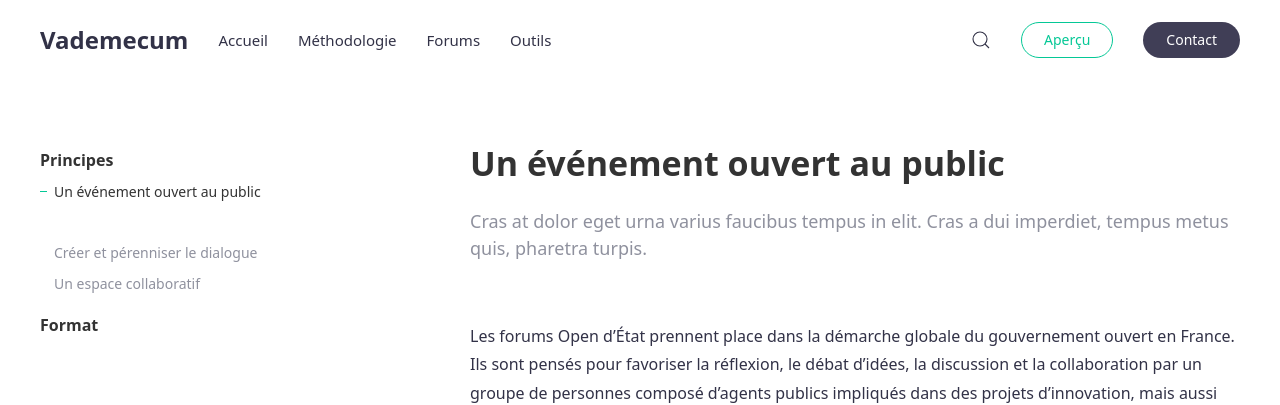
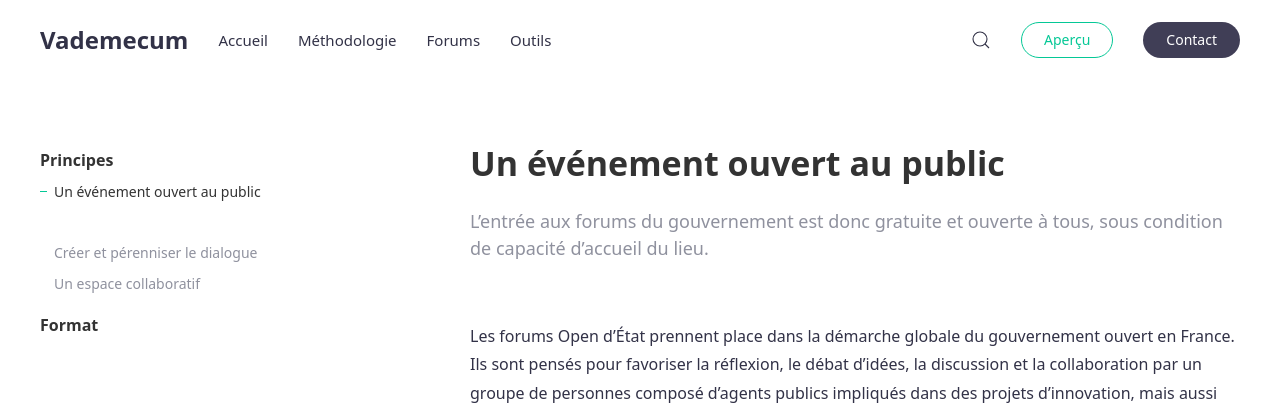
Before and after one commit to datactivist/vademecum, a Jekyll site: the page built from _docs/ouvert.md, in a window 1280 px wide. Shown: the top 405 px of the page. Built offline with Jekyll 4.4.1, drawn with Linux system fonts in a browser that asks for light colours.

Commit message:
Update ouvert.md

```diff
--- a/_docs/ouvert.md
+++ b/_docs/ouvert.md
@@ -1,9 +1,7 @@
 ---
 title: Un événement ouvert au public
-subtitle: Cras at dolor eget urna varius faucibus tempus in elit. Cras a dui imperdiet, tempus metus quis, pharetra turpis.
+subtitle: L’entrée aux forums du gouvernement est donc gratuite et ouverte à tous, sous condition de capacité d’accueil du lieu.
 tags: [principes]
 ---
 
-Les forums Open d’État prennent place dans la démarche globale du gouvernement ouvert en France. Ils sont pensés pour favoriser la réflexion, le débat d’idées, la discussion et la collaboration par un groupe de personnes composé d’agents publics impliqués dans des projets d’innovation, mais aussi d’acteurs de la société civile
-portant un intérêt à la réalisation de projets concrets de transformation de l’action publique. Cette communauté mixte a pour ambition de se rencontrer régulièrement,
-d’échanger des ressources, des outils et d’élargir son réseau.
+Les forums Open d’État prennent place dans la démarche globale du gouvernement ouvert en France. Ils sont pensés pour favoriser la réflexion, le débat d’idées, la discussion et la collaboration par un groupe de personnes composé d’agents publics impliqués dans des projets d’innovation, mais aussi d’acteurs de la société civile portant un intérêt à la réalisation de projets concrets de transformation de l’action publique. Cette communauté mixte a pour ambition de se rencontrer régulièrement, d’échanger des ressources, des outils et d’élargir son réseau.
```
